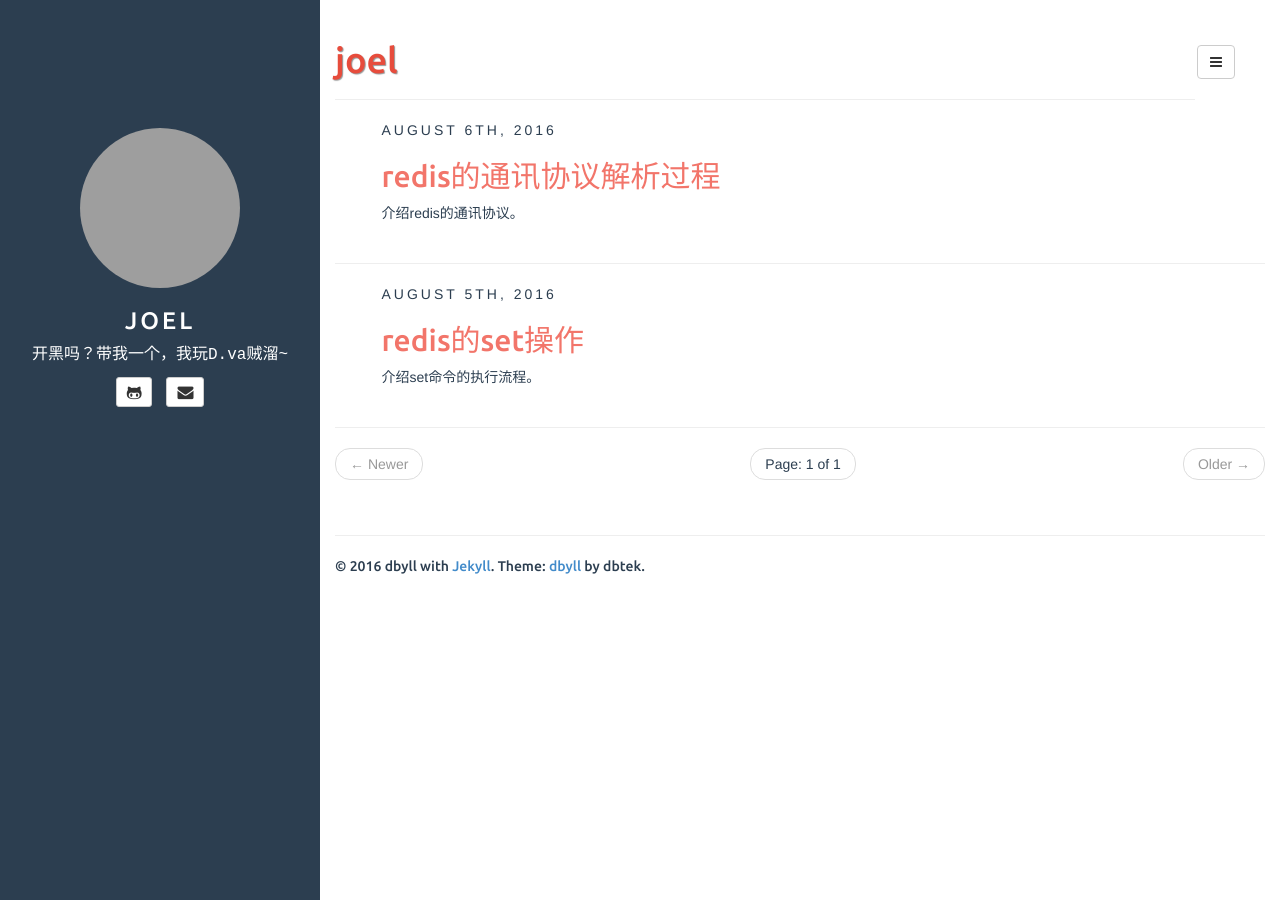
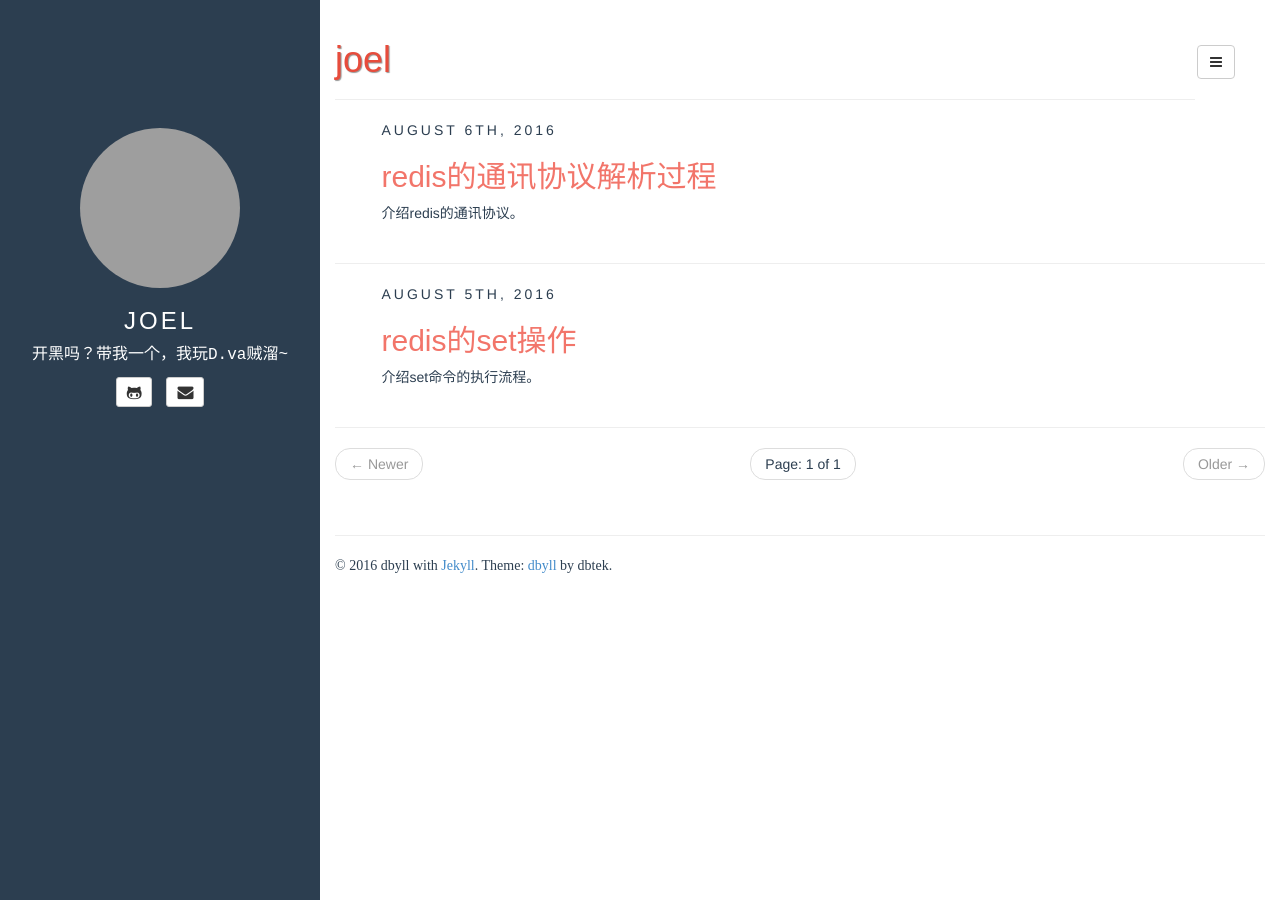
Before and after one commit to souce/blog, a Jekyll site: the page built from index.html, in a window 1280 px wide. Built offline with Jekyll 4.4.1, drawn with Linux system fonts in a browser that asks for light colours; the list of posts is cut into pages by our own code; grey boxes are pictures that could not be loaded.

```diff
--- a/assets/css/style.css
+++ b/assets/css/style.css
@@ -1,4 +1,4 @@
-@import url(http://fonts.googleapis.com/css?family=Ubuntu:500&subset=latin,latin-ext);
+/*@import url(http://fonts.googleapis.com/css?family=Ubuntu:500&subset=latin,latin-ext);*/
 
 body{
 	color: #2c3e50;
```
